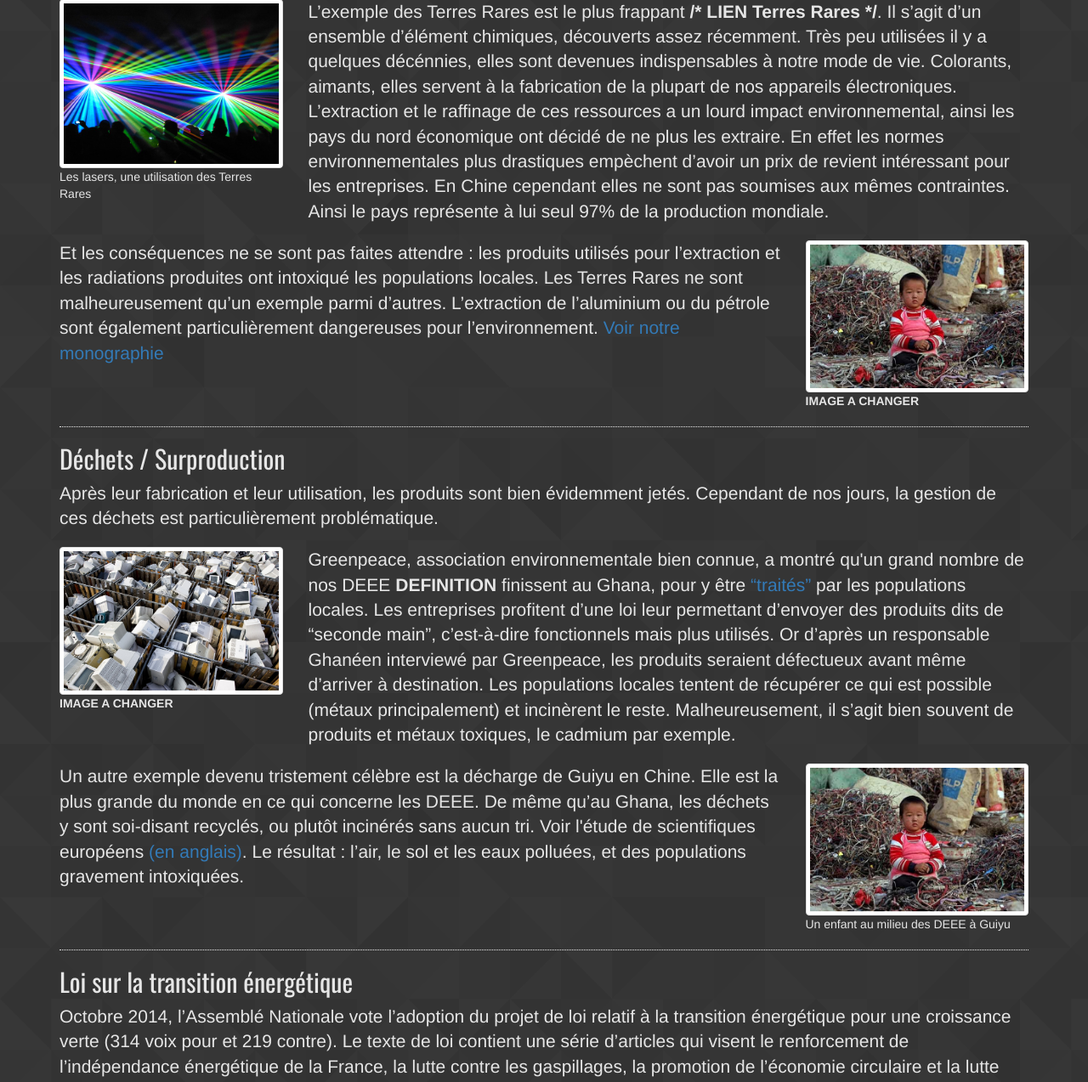
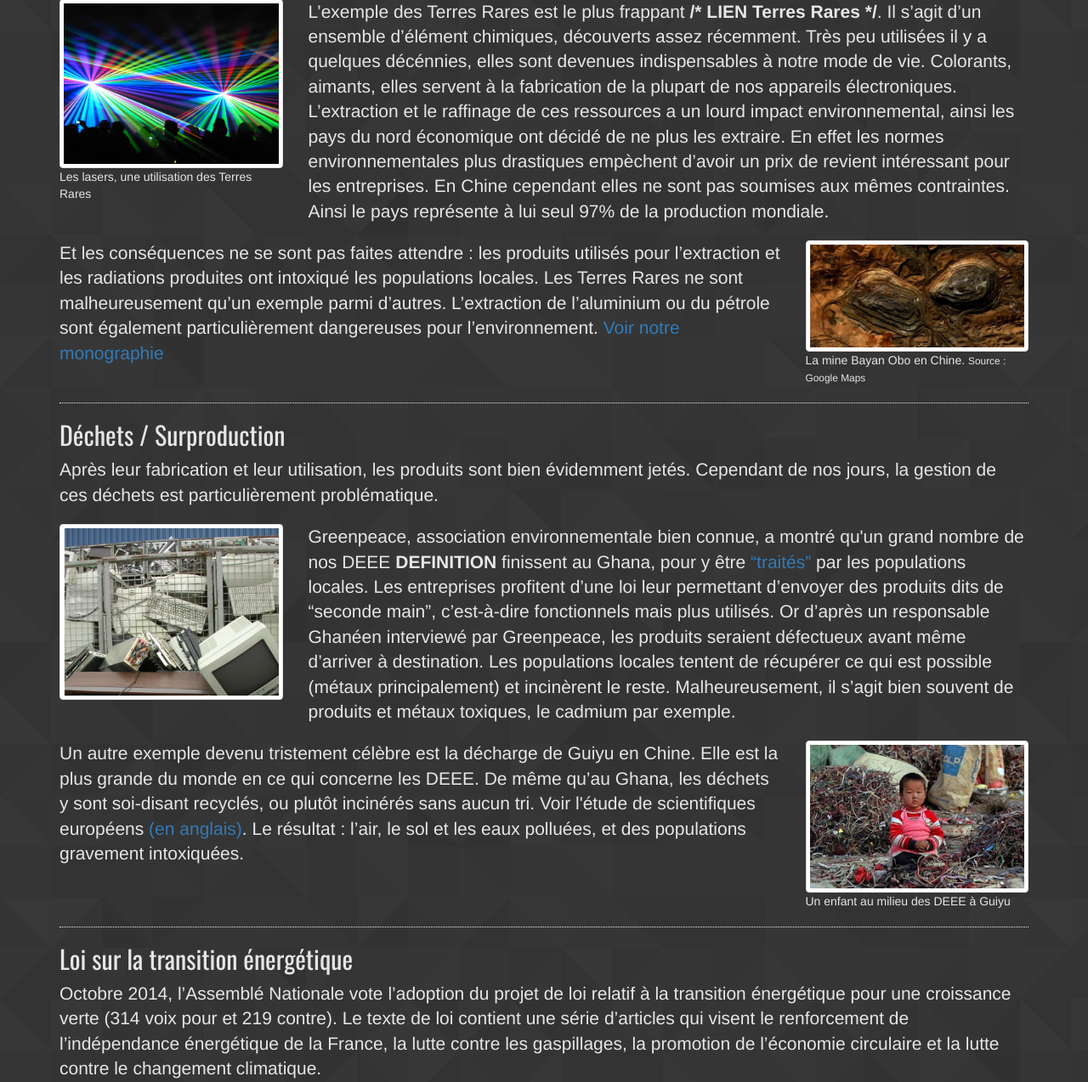
Before and after one commit to Entilore/Mono, a PHP site: page /environnement.php in a window 1280 px wide. Shown: the part 384-1658 px from the top of the page at 85% size. Run offline with PHP 8.4, Linux system fonts and the light colour scheme; some libraries are stand-ins or nearby versions.

Commit message:
added Amine'simage

```diff
--- a/Website/environnement.php
+++ b/Website/environnement.php
@@ -36,8 +36,8 @@ Les Terres Rares ne sont malheureusement qu’un exemple parmi d’autres. L’e
           </p>
         </div>
         <div class="col-md-3">
-              <img class="featurette-image img-responsive img-thumbnail" data-src="holder.js/500x500/auto" alt="Generic placeholder image" src="assets/guiyu.jpg">
-              <figcaption><strong>IMAGE A CHANGER</strong></figcaption>
+              <img class="featurette-image img-responsive img-thumbnail" data-src="holder.js/500x500/auto" alt="Generic placeholder image" src="assets/mine.jpg">
+              <figcaption>La mine Bayan Obo en Chine. <small>Source : Google Maps</small></figcaption>
         </div>
       </div>
 
@@ -51,8 +51,7 @@ Les Terres Rares ne sont malheureusement qu’un exemple parmi d’autres. L’e
 
       <div class=row>
         <div class="col-md-3">
-              <img class="featurette-image img-responsive img-thumbnail" data-src="holder.js/500x500/auto" alt="Generic placeholder image" src="assets/ecrans.jpg">
-              <figcaption><strong>IMAGE A CHANGER</strong></figcaption>
+              <img class="featurette-image img-responsive img-thumbnail" data-src="holder.js/500x500/auto" alt="Generic placeholder image" src="assets/deee.jpg">
         </div>
 
         <div class="col-md-9">
```
Also changed, not shown: Website/initiatives.php (+4 -4 lines).
